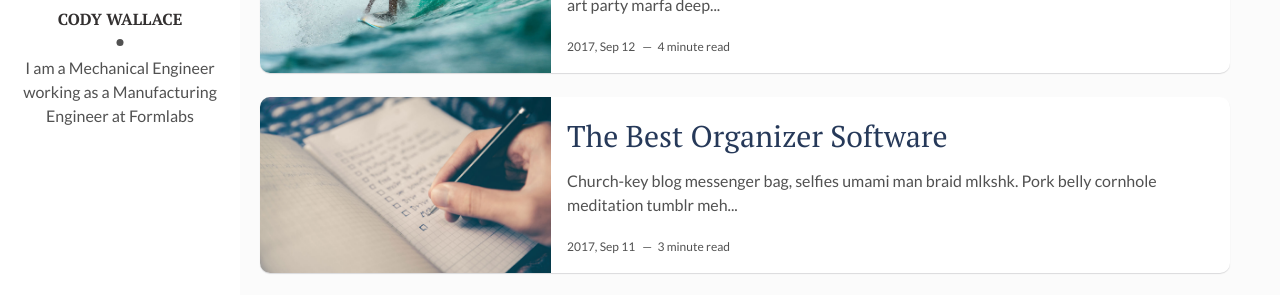
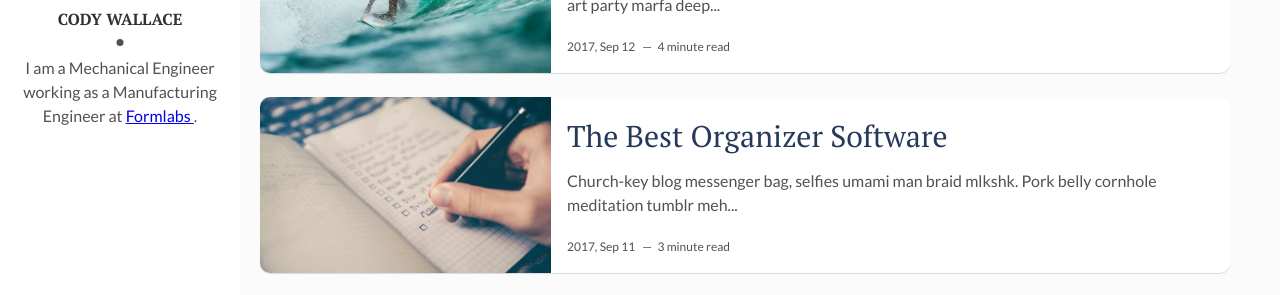
Before and after one commit to CodyWallace245/Portfolio, a Jekyll site: the page built from index.html, in a window 1280 px wide. Shown: the part 123-418 px from the top of the page. Built offline with Jekyll 4.4.1, drawn with Linux system fonts in a browser that asks for light colours; the list of posts is cut into pages by our own code.

```diff
--- a/_config.yml
+++ b/_config.yml
@@ -9,7 +9,7 @@ site-twitter: #if your site has a twitter account, enter it here
 # Author Settings
 author: Cody Wallace # add your name
 author-img: david-freeman.jpg # add your photo
-about-author: I am a Mechanical Engineer working as a Manufacturing Engineer at Formlabs # add description
+about-author: I am a Mechanical Engineer working as a Manufacturing Engineer at <a href="https://formlabs.com/"> Formlabs </a>.<br> # add description
 twitter: # add your Twitter handle
 facebook: # add your Facebook handle
 github: CodyWallace245 # add your Github handle
```
